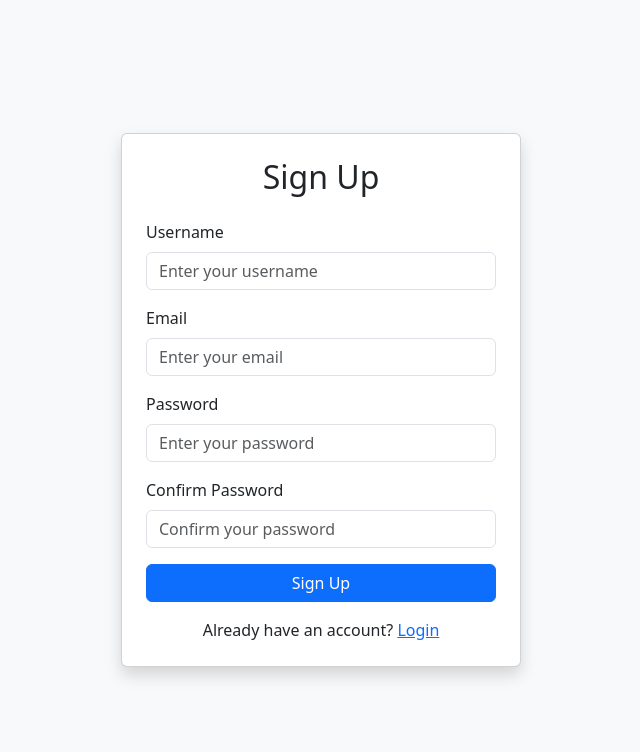
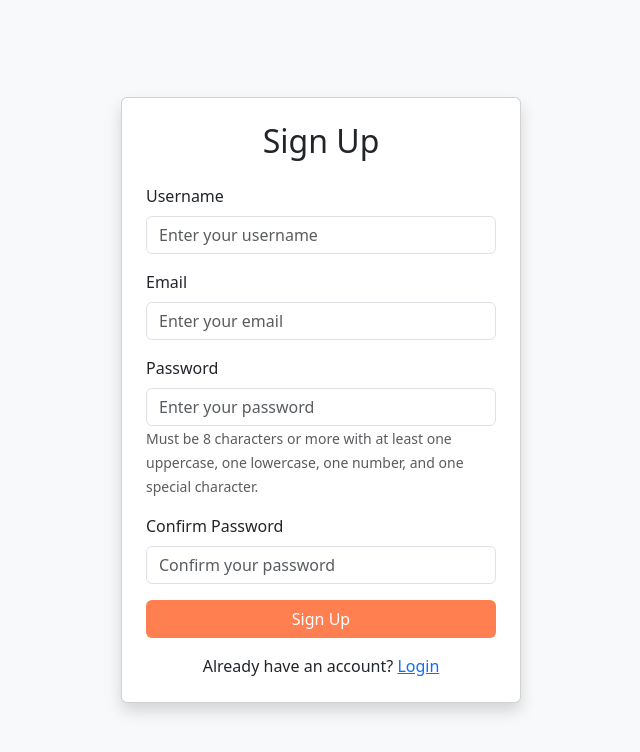
Before and after one commit to Nishanth2969/Hobby-Hive, a React (Create React App) app in the folder frontend/: page /signup in a window 1280 px wide. Shown: the top 752 px of the page, without its empty margins (319-959 px from the left). Built offline with nearby package versions, Linux system fonts and the light colour scheme.

Commit message:
update login and signup page

```diff
--- a/frontend/src/components/Login.js
+++ b/frontend/src/components/Login.js
@@ -54,7 +54,7 @@ function Login({ setIsAuthenticated }) {
               required
             />
           </div>
-          <button type="submit" className="btn btn-primary w-100">Login</button>
+          <button type="submit" className="btn w-100" style={{ backgroundColor: '#ff7f50', color: 'white' }}>Login</button>
         </form>
         <p className="text-center mt-3 mb-0">
           Don't have an account? <Link to="/signup">Create Account</Link>
--- a/frontend/src/components/Signup.js
+++ b/frontend/src/components/Signup.js
@@ -16,6 +16,11 @@ function Signup() {
 
   const handleSignup = async (e) => {
     e.preventDefault();
+    const passwordRegex = /^(?=.*[a-z])(?=.*[A-Z])(?=.*\d)(?=.*[@$!%*?&])[A-Za-z\d@$!%*?&]{8,}$/;
+    if (!passwordRegex.test(password)) {
+      alert('Password must be at least 8 characters long and include at least one uppercase letter, one lowercase letter, one digit, and one special character.');
+      return;
+    }
 
     if (password !== confirm_password) {
       alert('Passwords do not match!');
@@ -79,6 +84,9 @@ function Signup() {
               onChange={(e) => setPassword(e.target.value)}
               required
             />
+            <small className="form-text text-muted">
+              Must be 8 characters or more with at least one uppercase, one lowercase, one number, and one special character.
+            </small>
           </div>
           <div className="mb-3">
             <label htmlFor="confirm_password" className="form-label">Confirm Password</label>
@@ -92,7 +100,7 @@ function Signup() {
               required
             />
           </div>
-          <button type="submit" className="btn btn-primary w-100">Sign Up</button>
+          <button type="submit" className="btn w-100" style={{ backgroundColor: '#ff7f50', color: 'white' }}>Sign Up</button>
         </form>
         <p className="text-center mt-3 mb-0">
           Already have an account? <Link to="/login">Login</Link>
```
